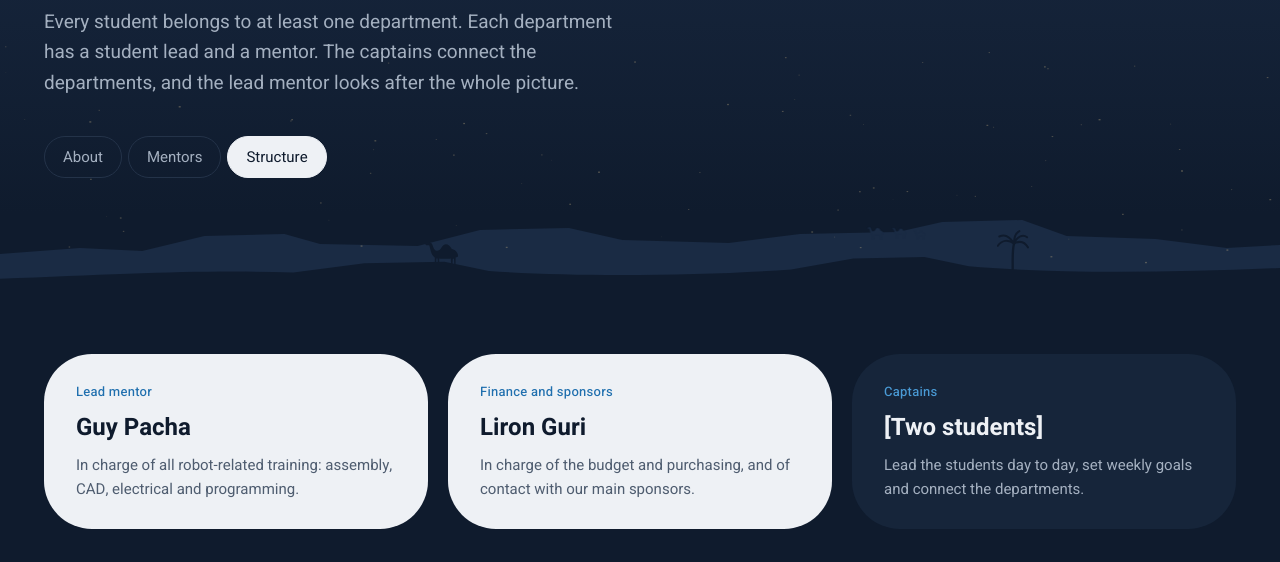
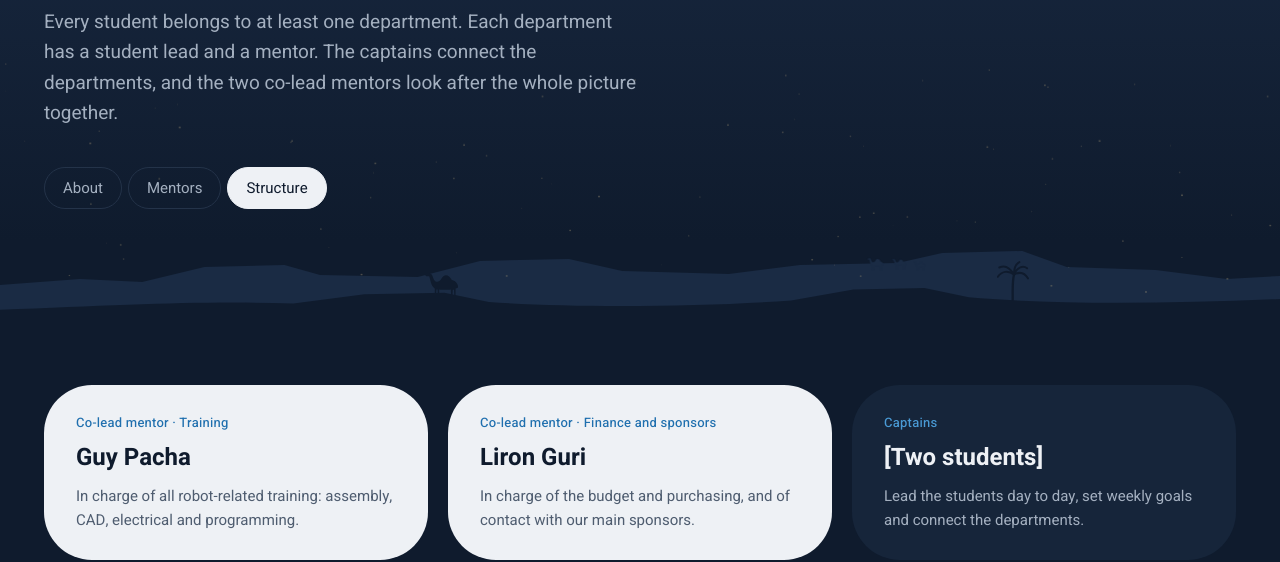
Before and after one commit to guypacha/they3211-website, an Astro site: page /en/team/structure in a window 1280 px wide. Shown: the part 248-810 px from the top of the page. Built offline with nearby package versions, Linux system fonts and the light colour scheme; Astro itself is replaced by a stand-in of ours.

Commit message:
Guy and Liron as co-lead mentors
Co-Authored-By: Claude Opus 5.5 <noreply@anthropic.com>
Claude-Session: https://claude.ai/code/session_018RPcTNvoaYB1QEZDQGUJfG

```diff
--- a/src/components/Structure.astro
+++ b/src/components/Structure.astro
@@ -5,8 +5,8 @@ import { leadership, depts } from '../data/people';
 const { lang = 'he' } = Astro.props as { lang?: 'he' | 'en' };
 const he = lang === 'he';
 const t = he
-  ? { title: 'מבנה הקבוצה', desc: 'איך קבוצה 3211 בנויה: הנהלה, קפטנים וחמש מחלקות.', lbl: 'מבנה הקבוצה', h: 'איך הקבוצה עובדת.', p: 'כל תלמיד שייך למחלקה אחת לפחות. בכל מחלקה יש ראש מחלקה מהתלמידים ומנטור שמלווה אותה. הקפטנים מחברים בין המחלקות, והמנטור הראשי אחראי על התמונה הכוללת.', lead: 'ראש מחלקה', mentor: 'מנטור', depts: 'המחלקות', flow: 'איך מתקבלות החלטות', steps: [['כל שבוע', 'הקפטנים וראשי המחלקות קובעים יעדים לשבוע ובודקים מה נתקע.'], ['כל החלטה גדולה', 'ראשי המחלקות מציגים אפשרויות, הקבוצה מצביעה, והמנטורים מאשרים בטיחות ותקציב.'], ['כל עונה', 'בסוף העונה בוחרים קפטנים וראשי מחלקות חדשים לשנה הבאה.']] }
-  : { title: 'Team structure', desc: 'How team 3211 is organized: leadership, captains and five departments.', lbl: 'Team structure', h: 'How the team works.', p: 'Every student belongs to at least one department. Each department has a student lead and a mentor. The captains connect the departments, and the lead mentor looks after the whole picture.', lead: 'Student lead', mentor: 'Mentor', depts: 'Departments', flow: 'How decisions are made', steps: [['Every week', 'Captains and department leads set the goals for the week and check what is stuck.'], ['Every big decision', 'Department leads present options, the team votes, and mentors sign off on safety and budget.'], ['Every season', 'At the end of the season we choose new captains and department leads for next year.']] };
+  ? { title: 'מבנה הקבוצה', desc: 'איך קבוצה 3211 בנויה: הנהלה, קפטנים וחמש מחלקות.', lbl: 'מבנה הקבוצה', h: 'איך הקבוצה עובדת.', p: 'כל תלמיד שייך למחלקה אחת לפחות. בכל מחלקה יש ראש מחלקה מהתלמידים ומנטור שמלווה אותה. הקפטנים מחברים בין המחלקות, ושני המנטורים הראשיים אחראים יחד על התמונה הכוללת.', lead: 'ראש מחלקה', mentor: 'מנטור', depts: 'המחלקות', flow: 'איך מתקבלות החלטות', steps: [['כל שבוע', 'הקפטנים וראשי המחלקות קובעים יעדים לשבוע ובודקים מה נתקע.'], ['כל החלטה גדולה', 'ראשי המחלקות מציגים אפשרויות, הקבוצה מצביעה, והמנטורים מאשרים בטיחות ותקציב.'], ['כל עונה', 'בסוף העונה בוחרים קפטנים וראשי מחלקות חדשים לשנה הבאה.']] }
+  : { title: 'Team structure', desc: 'How team 3211 is organized: leadership, captains and five departments.', lbl: 'Team structure', h: 'How the team works.', p: 'Every student belongs to at least one department. Each department has a student lead and a mentor. The captains connect the departments, and the two co-lead mentors look after the whole picture together.', lead: 'Student lead', mentor: 'Mentor', depts: 'Departments', flow: 'How decisions are made', steps: [['Every week', 'Captains and department leads set the goals for the week and check what is stuck.'], ['Every big decision', 'Department leads present options, the team votes, and mentors sign off on safety and budget.'], ['Every season', 'At the end of the season we choose new captains and department leads for next year.']] };
 ---
 <Base title={t.title} description={t.desc} lang={lang}>
   <div class="w">
--- a/src/data/people.ts
+++ b/src/data/people.ts
@@ -4,14 +4,14 @@ type T = { he: string; en: string };
 export type Mentor = { name: T; role: T; owns: T[]; bio?: T; photo?: string };
 
 export const mentors: Mentor[] = [
-  { name: { he: 'גיא פאצ׳ה', en: 'Guy Pacha' }, role: { he: 'מנטור ראשי', en: 'Lead mentor' },
+  { name: { he: 'גיא פאצ׳ה', en: 'Guy Pacha' }, role: { he: 'מנטור ראשי · הכשרות', en: 'Co-lead mentor · Training' },
     owns: [{ he: 'כל ההכשרות של הרובוט', en: 'All robot training' }, { he: 'הרכבה', en: 'Assembly' }, { he: 'CAD', en: 'CAD' }, { he: 'חשמל', en: 'Electrical' }, { he: 'תכנות', en: 'Programming' }] },
+  { name: { he: 'לירון גורי', en: 'Liron Guri' }, role: { he: 'מנטור ראשי · כספים וספונסרים', en: 'Co-lead mentor · Finance and sponsors' },
+    owns: [{ he: 'תקציב ורכש', en: 'Budget and purchasing' }, { he: 'הקשר עם הספונסרים הראשיים', en: 'Contact with our main sponsors' }] },
   { name: { he: 'יהודה שלו', en: 'Yehuda Shalev' }, role: { he: 'מנטור מכניקה', en: 'Mechanical mentor' },
     owns: [{ he: 'איך בונים', en: 'How to build' }, { he: 'תכנון לייצור ולהרכבה', en: 'DFM and DFA' }] },
   { name: { he: 'לאוניד קרפנקו', en: 'Leonid Karpenko' }, role: { he: 'מנטור ייצור', en: 'Manufacturing mentor' },
     owns: [{ he: 'מחרטה וכרסומת', en: 'Lathe and mill' }, { he: 'CNC', en: 'CNC' }, { he: 'חותך לייזר', en: 'Laser cutter' }] },
-  { name: { he: 'לירון גורי', en: 'Liron Guri' }, role: { he: 'כספים וספונסרים', en: 'Finance and sponsors' },
-    owns: [{ he: 'תקציב ורכש', en: 'Budget and purchasing' }, { he: 'הקשר עם הספונסרים הראשיים', en: 'Contact with our main sponsors' }] },
   { name: { he: 'ציפי', en: 'Tzipi' }, role: { he: 'מנטורית מדיה', en: 'Media mentor' },
     owns: [{ he: 'צילום', en: 'Photography' }, { he: 'רשתות חברתיות', en: 'Social media' }] },
   { name: { he: 'רחל קנול', en: 'Rachel Knol' }, role: { he: 'מנטורית קהילה', en: 'Community mentor' },
@@ -20,8 +20,8 @@ export const mentors: Mentor[] = [
 
 export type Dept = { name: T; lead: T; mentor: T; does: T[] };
 export const leadership = {
-  head: { title: { he: 'מנטור ראשי', en: 'Lead mentor' }, who: { he: 'גיא פאצ׳ה', en: 'Guy Pacha' }, does: { he: 'אחראי על כל ההכשרות שקשורות לרובוט: הרכבה, CAD, חשמל ותכנות.', en: 'In charge of all robot-related training: assembly, CAD, electrical and programming.' } },
-  finance: { title: { he: 'כספים וספונסרים', en: 'Finance and sponsors' }, who: { he: 'לירון גורי', en: 'Liron Guri' }, does: { he: 'אחראי על התקציב והרכש, ועל הקשר עם הספונסרים הראשיים.', en: 'In charge of the budget and purchasing, and of contact with our main sponsors.' } },
+  head: { title: { he: 'מנטור ראשי · הכשרות', en: 'Co-lead mentor · Training' }, who: { he: 'גיא פאצ׳ה', en: 'Guy Pacha' }, does: { he: 'אחראי על כל ההכשרות שקשורות לרובוט: הרכבה, CAD, חשמל ותכנות.', en: 'In charge of all robot-related training: assembly, CAD, electrical and programming.' } },
+  finance: { title: { he: 'מנטור ראשי · כספים וספונסרים', en: 'Co-lead mentor · Finance and sponsors' }, who: { he: 'לירון גורי', en: 'Liron Guri' }, does: { he: 'אחראי על התקציב והרכש, ועל הקשר עם הספונסרים הראשיים.', en: 'In charge of the budget and purchasing, and of contact with our main sponsors.' } },
   captains: { title: { he: 'קפטנים', en: 'Captains' }, who: { he: '[שני תלמידים]', en: '[Two students]' }, does: { he: 'מובילים את התלמידים ביום יום, קובעים יעדים לשבוע ומחברים בין המחלקות.', en: 'Lead the students day to day, set weekly goals and connect the departments.' } },
 };
 export const depts: Dept[] = [
```
